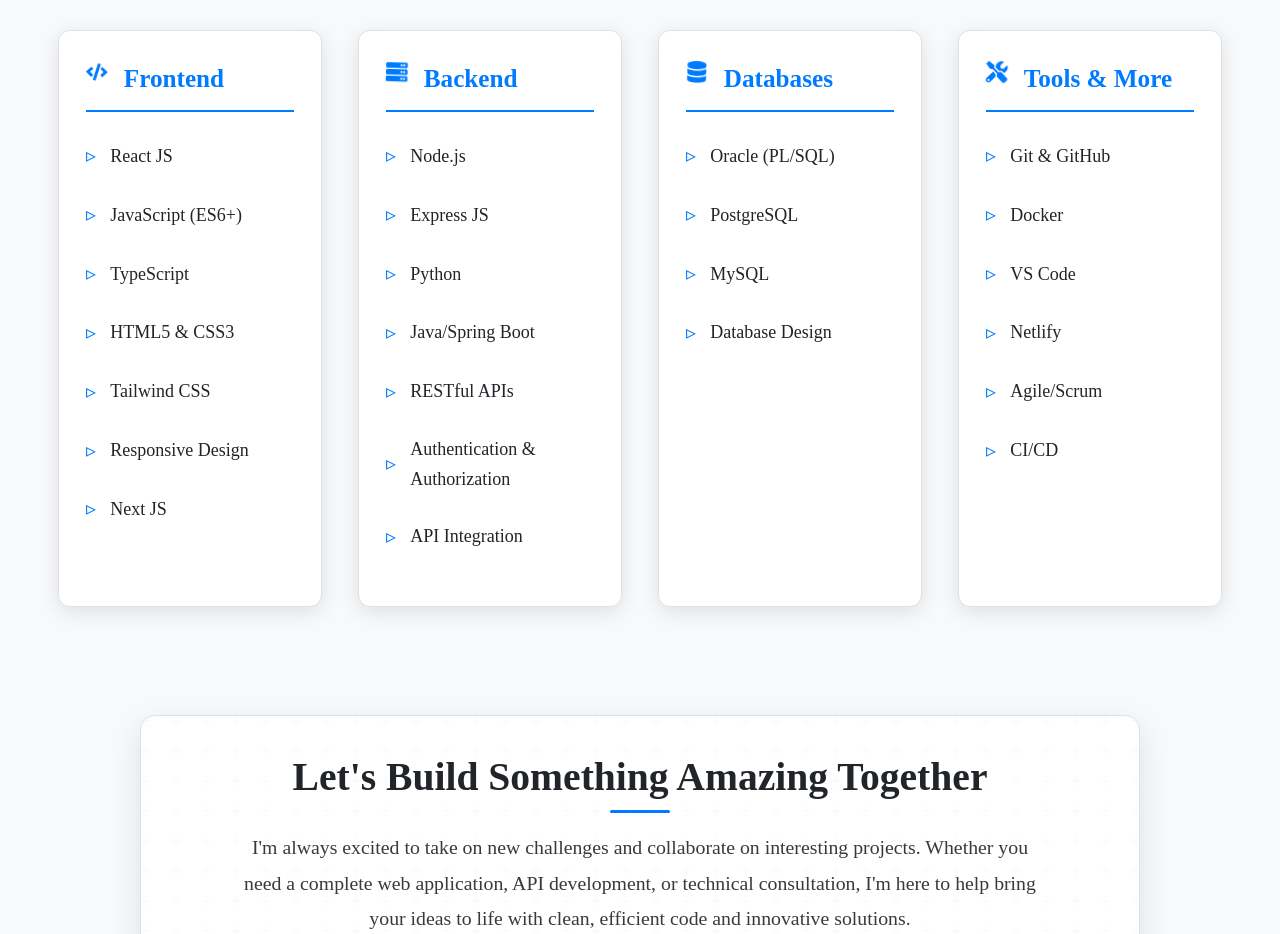
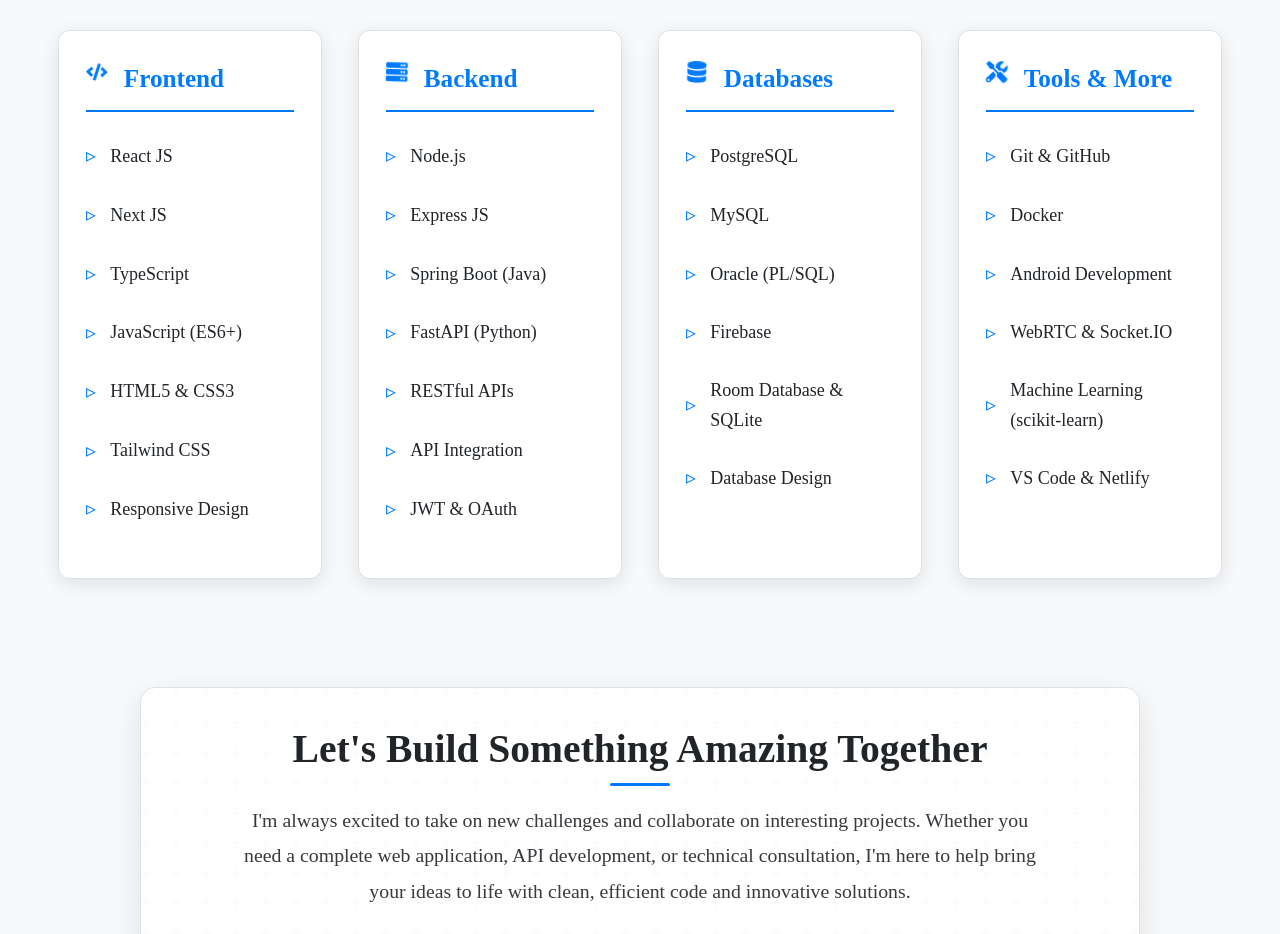
Before and after one commit to Alaindeve1/portfolio-website, a React (Create React App) app: page /about in a window 1280 px wide. Shown: the part 1620-2554 px from the top of the page. Built offline with nearby package versions, Linux system fonts and the light colour scheme.

Commit message:
remove gemini ai skill and update about page technical skills categories

```diff
--- a/src/pages/About.jsx
+++ b/src/pages/About.jsx
@@ -62,12 +62,12 @@ const About = () => {
               <h3><FaCode className="skill-icon" /> {t('about.frontend')}</h3>
               <ul>
                 <li>React JS</li>
+                <li>Next JS</li>
+                <li>TypeScript</li>
                 <li>JavaScript (ES6+)</li>
-                <li>TypeScript</li>
                 <li>HTML5 & CSS3</li>
                 <li>Tailwind CSS</li>
                 <li>Responsive Design</li>
-                <li>Next JS</li>
               </ul>
             </div>
 
@@ -76,20 +76,22 @@ const About = () => {
               <ul>
                 <li>Node.js</li>
                 <li>Express JS</li>
-                <li>Python</li>
-                <li>Java/Spring Boot</li>
+                <li>Spring Boot (Java)</li>
+                <li>FastAPI (Python)</li>
                 <li>RESTful APIs</li>
-                <li>Authentication & Authorization</li>
                 <li>API Integration</li>
+                <li>JWT & OAuth</li>
               </ul>
             </div>
 
             <div className="skill-category">
               <h3><FaDatabase className="skill-icon" /> {t('about.databases')}</h3>
               <ul>
-                <li>Oracle (PL/SQL)</li>
                 <li>PostgreSQL</li>
                 <li>MySQL</li>
+                <li>Oracle (PL/SQL)</li>
+                <li>Firebase</li>
+                <li>Room Database & SQLite</li>
                 <li>Database Design</li>
               </ul>
             </div>
@@ -99,10 +101,10 @@ const About = () => {
               <ul>
                 <li>Git & GitHub</li>
                 <li>Docker</li>
-                <li>VS Code</li>
-                <li>Netlify</li>
-                <li>Agile/Scrum</li>
-                <li>CI/CD</li>
+                <li>Android Development</li>
+                <li>WebRTC & Socket.IO</li>
+                <li>Machine Learning (scikit-learn)</li>
+                <li>VS Code & Netlify</li>
               </ul>
             </div>
           </div>
--- a/src/pages/Home.jsx
+++ b/src/pages/Home.jsx
@@ -14,7 +14,6 @@ import {
   SiAndroid,
   SiTailwindcss,
   SiWebrtc,
-  SiGoogle,
   SiScikitlearn
 } from 'react-icons/si';
 import '../styles/HomeStyles.css';
@@ -160,10 +159,7 @@ const Home = () => {
                 <SiWebrtc className="skill-icon" />
                 <span className="skill-name">WebRTC</span>
               </div>
-              <div className="skill" title="Gemini AI">
-                <SiGoogle className="skill-icon" />
-                <span className="skill-name">Gemini AI</span>
-              </div>
+
               <div className="skill" title="scikit-learn">
                 <SiScikitlearn className="skill-icon" />
                 <span className="skill-name">scikit-learn</span>
```
